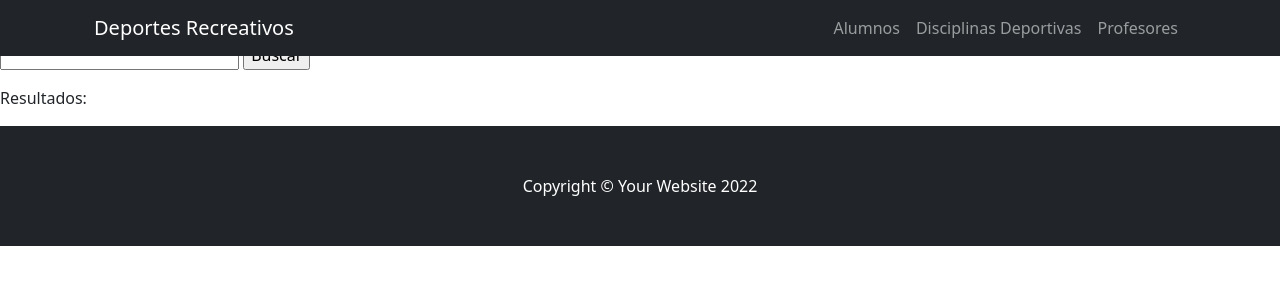
After one commit to ScattularoNicolas/ProyectoDjango, a Django app: page /AppCoder/busqueda_deporte/ in a window 1280 px wide. The commit adds this page. Shown: the top 300 px of the page. Run offline with Django 4.2, Linux system fonts and the light colour scheme; some libraries are stand-ins or nearby versions.

Commit message:
Eliminación de template Sedes

```diff
--- a/PrimerProyecto/AppCoder/admin.py
+++ b/PrimerProyecto/AppCoder/admin.py
@@ -26,4 +26,3 @@ class SedesAdmin(admin.ModelAdmin):
 admin.site.register(DisiplinasDeportivas, DisiplinasDeportivasAdmin)
 admin.site.register(Profesores, ProfesoresAdmin)
 admin.site.register(Alumnos, AlumnosAdmin)
-admin.site.register(Sedes, SedesAdmin)
--- a/PrimerProyecto/AppCoder/models.py
+++ b/PrimerProyecto/AppCoder/models.py
@@ -14,9 +14,3 @@ class Alumnos(models.Model):
     apellido = models.CharField(max_length=30)
     edad = models.IntegerField()
     deporte = models.CharField(max_length=30)
-
-class Sedes(models.Model):
-    localidad = models.CharField(max_length=50)
-    direccion = models.CharField(max_length=50)
-    provincia = models.CharField(max_length=20)
-    dia_y_horario = models.CharField(max_length=50)
--- a/PrimerProyecto/AppCoder/templates/AppCoder/base.html
+++ b/PrimerProyecto/AppCoder/templates/AppCoder/base.html
@@ -27,7 +27,6 @@
                     <li class="nav-item"><a class="nav-link" href="{% url 'alumnos' %}">Alumnos</a></li>
                     <li class="nav-item"><a class="nav-link" href="{% url 'disciplinasDeportivas' %}">Disciplinas Deportivas</a></li>
                     <li class="nav-item"><a class="nav-link" href="{% url 'profesores' %}">Profesores</a></li>
-                    <li class="nav-item"><a class="nav-link" href="{% url 'sedes' %}">Sedes</a></li>
                 </ul>
             </div>
         </div>
--- /dev/null
+++ b/PrimerProyecto/AppCoder/templates/AppCoder/busqueda_deporte.html
@@ -0,0 +1,27 @@
+{% extends 'AppCoder/base.html' %}
+{% load static %}
+
+{% block tituloPagina %}
+Buscar Deporte - AppCoder
+{% endblock %}
+
+{% block contenidoPagina %}
+
+<p>Buscar deporte: <form action="" method="post">
+    {% csrf_token %}
+
+    <input type="text" name="deporte" id="" >
+    <input type="submit" value="Buscar">
+</form> </p>
+
+<p>Resultados:</p>
+
+<ul>
+    {%  for resultado in deportes %}
+    <li>
+        {{resultado.nombre}}
+    </li>
+    {% endfor %}
+</ul>
+
+{% endblock %}
--- a/PrimerProyecto/AppCoder/urls.py
+++ b/PrimerProyecto/AppCoder/urls.py
@@ -10,8 +10,8 @@ urlpatterns = [
     path("disciplinasDeportivas/", views.disciplinasDeportivas, name='disciplinasDeportivas'),
     path("Profesores/", views.profesores, name='profesores'),
     path("Alumnos/", views.alumnos, name='alumnos'),
-    path("Sedes/", views.sedes, name='sedes'),
-    #path('inscripcion_deporte/', name='inscripcion'),
+    path('inscripcion_deporte/', views.inscripcion_deporte, name='inscripcion'),
+    path('busqueda_deporte/', views.busqueda_deporte, name='busqueda_deporte'),
     #path("base/", base),
 
 ]
--- a/PrimerProyecto/AppCoder/views.py
+++ b/PrimerProyecto/AppCoder/views.py
@@ -17,10 +17,6 @@ def profesores (request):
 def alumnos (request):
     alumno = Alumnos.objects.all()
     return render(request, "AppCoder/alumnos.html", {"alumno":alumno})
-
-def sedes (request):
-    sede = Sedes.objects.all()
-    return render(request, "AppCoder/sedes.html", {"sede":sede})
 
 def base(request):
 
@@ -42,3 +38,14 @@ def inscripcion_deporte(request):
     else:
         formularioVacio = NuevoDeporte()
         return render(request, "AppCoder/inscripcion_deporte.html", {"form":formularioVacio} )
+
+
+def busqueda_deporte(request):
+
+    if request.method == "POST":
+        deporte = request.POST["deporte"]
+        deportes = DisiplinasDeportivas.objects.filter(deporte_icontains=deporte)
+
+    else:   #Get
+        deportes = []
+        return render(request, "AppCoder/busqueda_deporte.html", {"deportes":deportes})
```
Also changed, not shown: PrimerProyecto/AppCoder/templates/AppCoder/sedes.html (deleted, +0 -17 lines).
